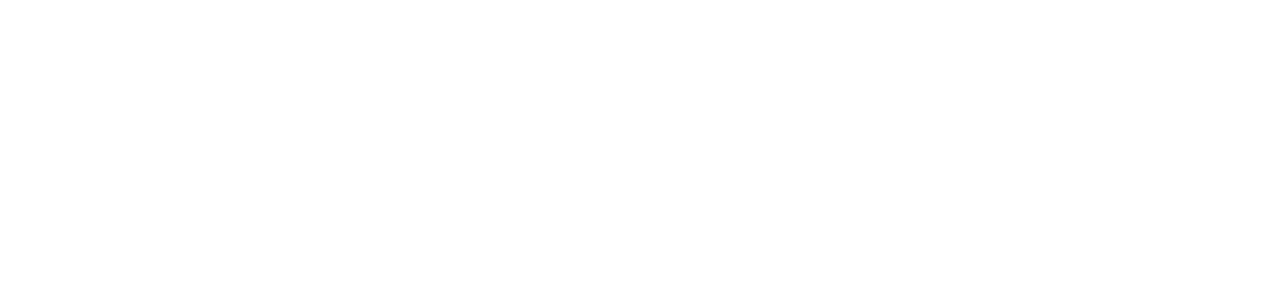
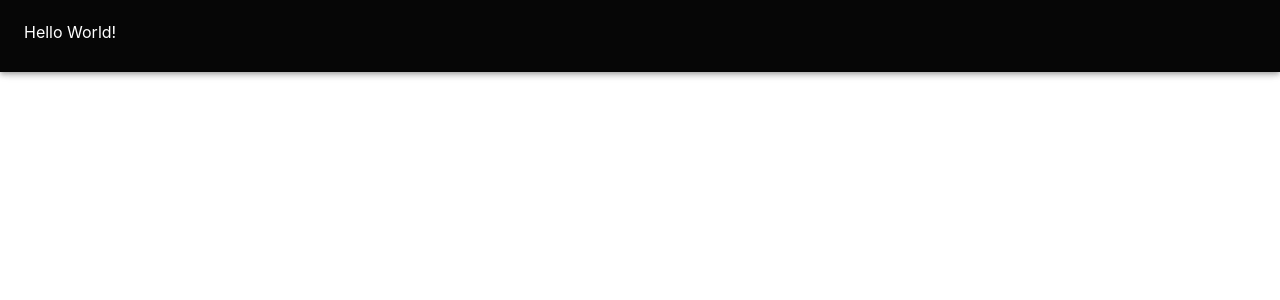
Before and after one commit to reyazul007/first-project, a React (Create React App) app in the folder codepen/: page / in a window 1280 px wide. Shown: the top 300 px of the page. Built offline with nearby package versions, Linux system fonts and the light colour scheme.

Commit message:
till header

```diff
--- a/codepen/src/components/Header.jsx
+++ b/codepen/src/components/Header.jsx
@@ -1,17 +1,18 @@
 
 
-import{AppBar, Toolbar, styled} from '@mui/material';
+import{ AppBar, Toolbar, styled } from '@mui/material';
 
-const container = styled(AppBar)`
+const Container = styled(AppBar)`
      background: #060606;
+     height: 9vh;
 `
 const Header = () => {
     return (
-       <container>
+       <Container>
            <Toolbar>
-
+            Hello World!
            </Toolbar>
-       </container>
+       </Container>
     )
 }
 
```
Also changed, not shown: codepen/public/logo.png (added), codepen/public/logo192.png (deleted).
